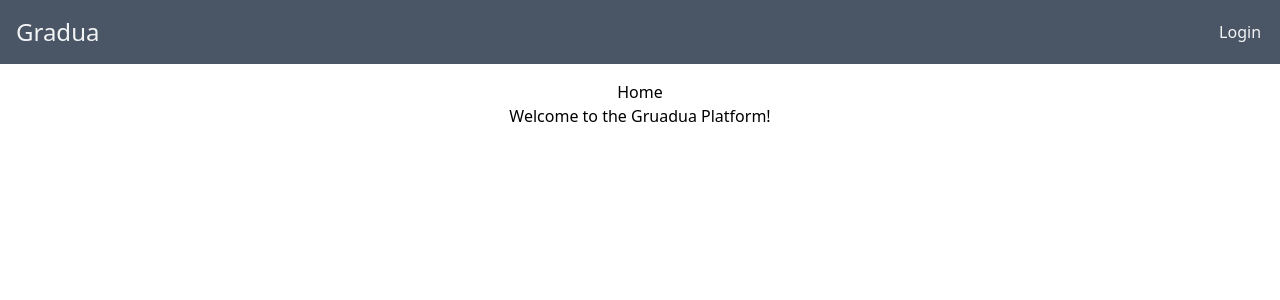
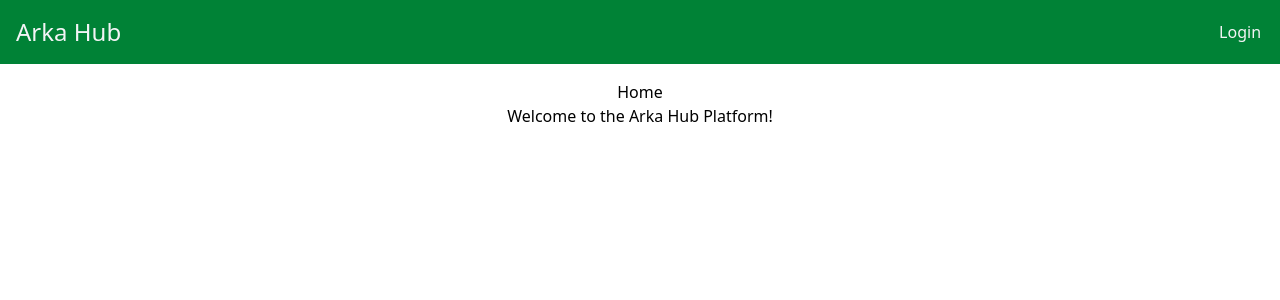
Before and after one commit to ramonbezerra/arka-hub, a React (Create React App) app in the folder frontend/: page / in a window 1280 px wide. Shown: the top 300 px of the page. Built offline with nearby package versions, Linux system fonts and the light colour scheme.

Commit message:
feat: update app references

```diff
--- a/frontend/public/index.html
+++ b/frontend/public/index.html
@@ -4,7 +4,7 @@
 <head>
     <meta charset='utf-8'>
     <meta http-equiv='X-UA-Compatible' content='IE=edge'>
-    <title>Gradua - AVA e Gestão Educacional</title>
+    <title>Arka Hub - Gestão de Igrejas</title>
     <meta name='viewport' content='width=device-width, initial-scale=1'>
     <script src="https://cdn.jsdelivr.net/npm/@tailwindcss/browser@4"></script>
     <link rel="stylesheet" href="https://cdnjs.cloudflare.com/ajax/libs/remixicon/4.6.0/remixicon.min.css" />
--- a/frontend/src/components/Home.jsx
+++ b/frontend/src/components/Home.jsx
@@ -2,7 +2,7 @@ const Home = () => {
     return (
         <div className="text-center">
             <h1>Home</h1>
-            <p>Welcome to the Gruadua Platform!</p>
+            <p>Welcome to the Arka Hub Platform!</p>
         </div>
     );
 };
--- a/frontend/src/components/Navbar.jsx
+++ b/frontend/src/components/Navbar.jsx
@@ -13,9 +13,9 @@ const Navbar = () => {
     };
 
     return (
-        <nav className='items-center bg-gray-600 text-gray-100 p-4 mb-4 flex space-x-4'>
+        <nav className='items-center bg-green-700 text-gray-100 p-4 mb-4 flex space-x-4'>
             <ul className='flex flex-400 space-x-4'>
-                <li className='text-2xl text-center'><Link to="/">Gradua</Link></li>
+                <li className='text-2xl text-center'><Link to="/">Arka Hub</Link></li>
                 {token != null && jwtDecode(token).role === 'admin' && (
                     <>
                         <button><Link to="/dashboard">Dashboard</Link></button>
```
Also changed, not shown: frontend/package.json (+4 -4 lines), 2 other files (tests, documents, lock files or other folders).
